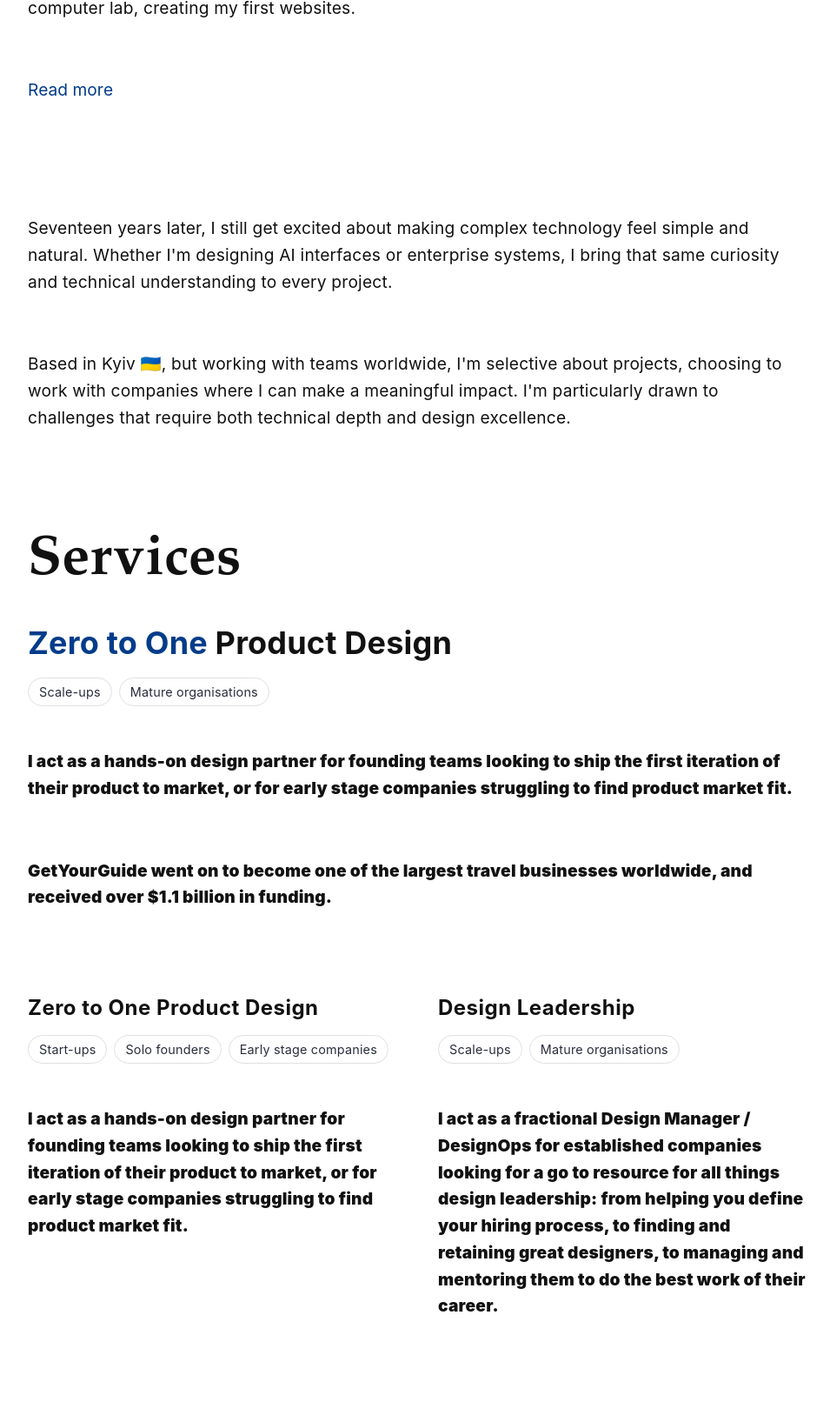
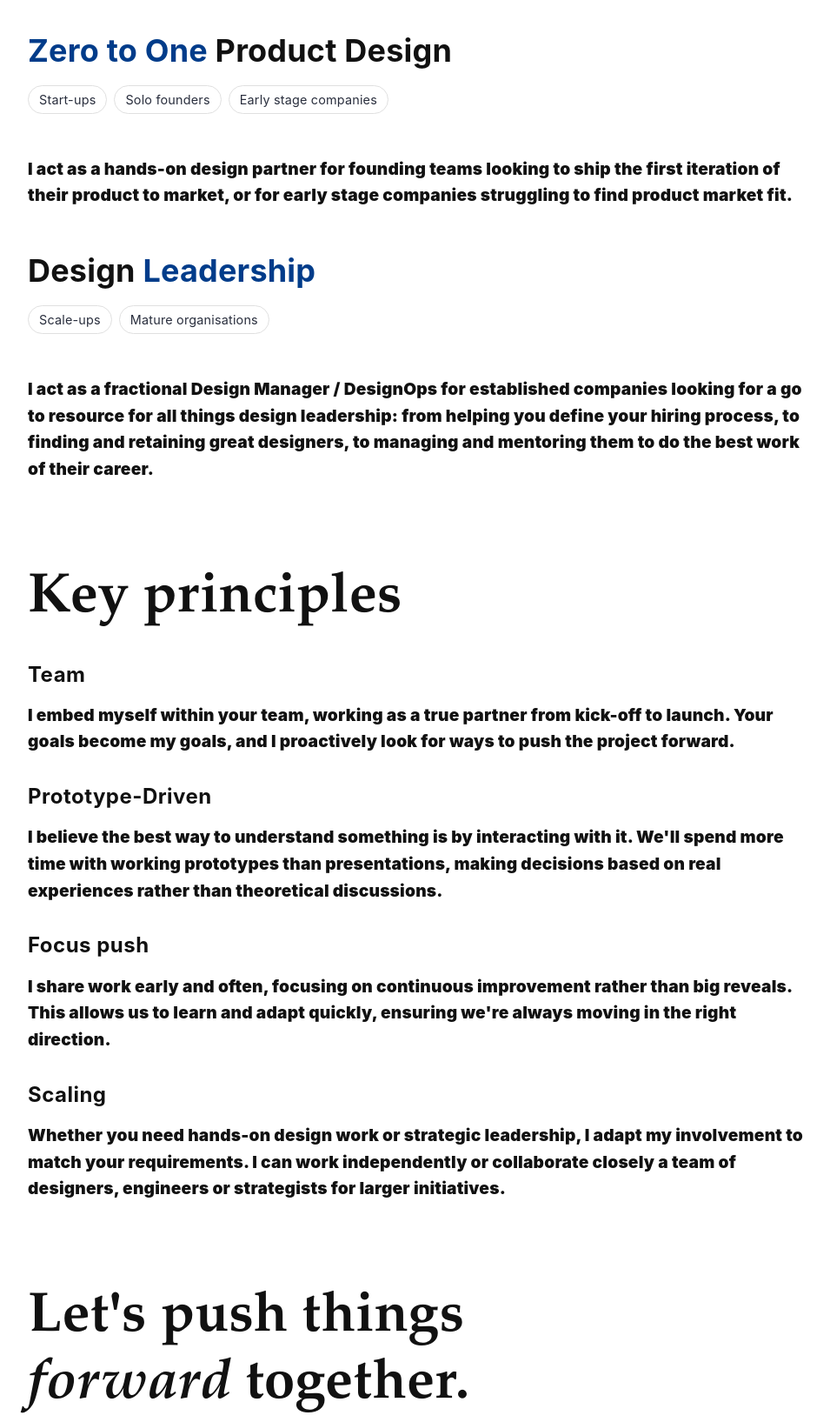
Before and after one commit to Minimall/minimall.github.io, a plain HTML site: page portfolio-2025/about.html in a window 1280 px wide. Shown: the part 1837-3472 px from the top of the page at 87% size, without its empty margins (160-1115 px from the left). Drawn offline with Linux system fonts and the light colour scheme.

Commit message:
User checkpoint: Update about section and services page with improved design and content.

```diff
--- a/portfolio-2025/about.html
+++ b/portfolio-2025/about.html
@@ -17,12 +17,9 @@
 				<img src="images/me.jpg" alt="Dmytro Dvornichenko" class="profile-image">
 				<div class="main-text">
 
-					<h1 class="headline">
-						About
-					</h1>
 					<p>I'm a Product Design Lead who transforms complex technical systems into elegant, human experiences. </p><p>Over 17 years, I've evolved from crafting interfaces to architecting entire product experiences, particularly in domains where technical complexity meets user needs. </p><p>Whether it's making AI accessible, simplifying analytics, or modernizing enterprise platforms – I focus on finding elegant solutions to complex challenges.</p>
 
-					<p>My journey into design began in <span data-hover="true" data-images="kharkiv1.jpg,kharkiv2.jpg,kharkiv3.jpg" class">Kharkiv</span>, Ukraine, where my early fascination with technology was shaped by a <span data-hover="true" data-images="kharkiv2.jpg">stack of tech magazines</span> my friend gave me when I was 13. Inside were images of MacBooks and smartphones, but what really got me excited was <span data-hover="true" data-images="kharkiv1.jpg">GarageBand's interface</span> – those perfectly crafted skeuomorphic buttons and virtual instruments that looked both realistic and futuristic. <p>Those magazines came with an HTML textbook, and I started staying after school in the computer lab, creating my first websites.</p><p><span class="collapsible-link wave-text" data-hover="true">Read more</span><p></p>
+					<p>My journey into design began in <span data-hover="true" data-images="kharkiv1.jpg,kharkiv2.jpg,kharkiv3.jpg" class">Kharkiv</span>, Ukraine, where my early fascination with technology was shaped by a <span data-hover="true" data-images="kharkiv2.jpg">stack of tech magazines</span> my friend gave me when I was 13. Inside were images of MacBooks and smartphones, but what really got me excited was Mac OS X Tiger, and specifically <span data-hover="true" data-images="kharkiv1.jpg">GarageBand's interface</span> – those perfectly crafted skeuomorphic buttons and virtual instruments that looked both realistic and futuristic. <p>Those magazines came with an HTML textbook, and I started staying after school in the computer lab, creating my first websites.</p><p><span class="collapsible-link wave-text" data-hover="true">Read more</span><p></p>
 
 					<div class="collapsible-content">
 
@@ -50,53 +47,39 @@
 					<p>Based in Kyiv 🇺🇦, but working with teams worldwide, I'm selective about projects, choosing to work with companies where I can make a meaningful impact. I'm particularly drawn to challenges that require both technical depth and design excellence.</p>
 
 
-					<h1 class="headline">
-						Services
-					</h1>
 
 					<div class="case-content">
 
 						<h1 class="case-title" style="color: var(--case-title-color, #111);">
 							<span class="company-name" style="color: var(--company-name-color, #003c8a);">Zero to One</span> Product Design
 						</h1>
-
+						<ul>
+							<li>Start-ups</li>
+							<li>Solo founders</li>
+							<li>Early stage companies</li>
+						</ul>
 						<div class="case-text">
 							<div class="service">
+
+								<p>
+									I act as a hands-on design partner for founding teams looking to ship the first iteration of their product to market, or for early stage companies struggling to find product market fit.
+								</p>
+
+								<h1 class="case-title" style="color: var(--case-title-color, #111);">
+									Design <span class="company-name" style="color: var(--company-name-color, #003c8a);">Leadership</span>
+								</h1>
 								<ul>
 									<li>Scale-ups</li>
 									<li>Mature organisations</li>
 								</ul>
-								<p>
-									I act as a hands-on design partner for founding teams looking to ship the first iteration of their product to market, or for early stage companies struggling to find product market fit.
-								</p>
-								<p>
-									GetYourGuide went on to become one of the largest travel businesses worldwide, and received over $1.1 billion in funding.
-								</p>
-							</div>
-						</div>
-					</div>
+								<div class="case-text">
+									<div class="service">
 
-					<div class="services-grid">
+										<p>
+											I act as a fractional Design Manager / DesignOps for established companies looking for a go to resource for all things design leadership: from helping you define your hiring process, to finding and retaining great designers, to managing and mentoring them to do the best work of their career.
+										</p>
 
-						<div class="service">
-							<h2>Zero to One Product Design</h2>
-							<ul>
-								<li>Start-ups</li>
-								<li>Solo founders</li>
-								<li>Early stage companies</li>
-							</ul>
-							<p>I act as a hands-on design partner for founding teams looking to ship the first iteration of their product to market, or for early stage companies struggling to find product market fit.</p>
-						</div>
-						<div class="service">
-							<h2>Design Leadership</h2>
-							<ul>
-								<li>Scale-ups</li>
-								<li>Mature organisations</li>
-							</ul>
-							<p>I act as a fractional Design Manager / DesignOps for established companies looking for a go to resource for all things design leadership: from helping you define your hiring process, to finding and retaining great designers, to managing and mentoring them to do the best work of their career.</p>
 
-						</div>
-					</div>
 
 					<h1 class="headline">
 						Key principles
--- a/portfolio-2025/case1.html
+++ b/portfolio-2025/case1.html
@@ -8,19 +8,20 @@
       <h1 class="case-title" style="color: var(--case-title-color, #111);">
         <span class="company-name" style="color: var(--company-name-color, #003c8a);">Datrics.ai</span> is a no-code platform for effortless data analytics and automation.
       </h1>
-
+      <ul>
+        <li>Scale-ups</li>
+        <li>Mature organisations</li>
+      </ul>
       <div class="case-text">
         <div class="service">
-          <ul>
-            <li>Scale-ups</li>
-            <li>Mature organisations</li>
-          </ul>
+
           <p>
             Between 2020-2023, I teamed up with GetYourGuide on a variety of initiatives with the ultimate goal of improving conversion and engagement. We've touched every part of the consumer flow, from redefining the way trips are planned, to revamping their activity pages, to enhancing the way adventurers explore the world.
           </p>
           <p>
             GetYourGuide went on to become one of the largest travel businesses worldwide, and received over $1.1 billion in funding.
           </p>
+
         </div>
       </div>
     </div>
--- a/portfolio-2025/styles.css
+++ b/portfolio-2025/styles.css
@@ -236,12 +236,12 @@ ul {
 }
 
 li, .tag {
-  background: white;
+
   border: 1px solid #e0e0e0;
   border-radius: 100px;
   padding: 0.25rem 0.75rem;
-  font-size: 0.9rem;
-  color: #292e3d;
+	font-size: 0.9rem;
+	color: #292e3d;
 }
 
 
@@ -399,8 +399,6 @@ a span, .collapsible span {
 }
 
 .case-logo {
-
-	margin-bottom: 2rem;
 }
 
 .case-logo img {
@@ -414,6 +412,8 @@ a span, .collapsible span {
 	font-variation-settings: "wght" 350;
   color: #111;
 	max-width: var(--max-width);
+	padding-top: 1rem;
+	padding-bottom: 1rem;
 }
 
 .case-tags {
@@ -451,7 +451,7 @@ a span, .collapsible span {
 }
 
 p {
-  padding: 1rem 0;
+
   margin: 0 0 var(--spacing) 0;
   max-width: var(--max-width);
 }
```
